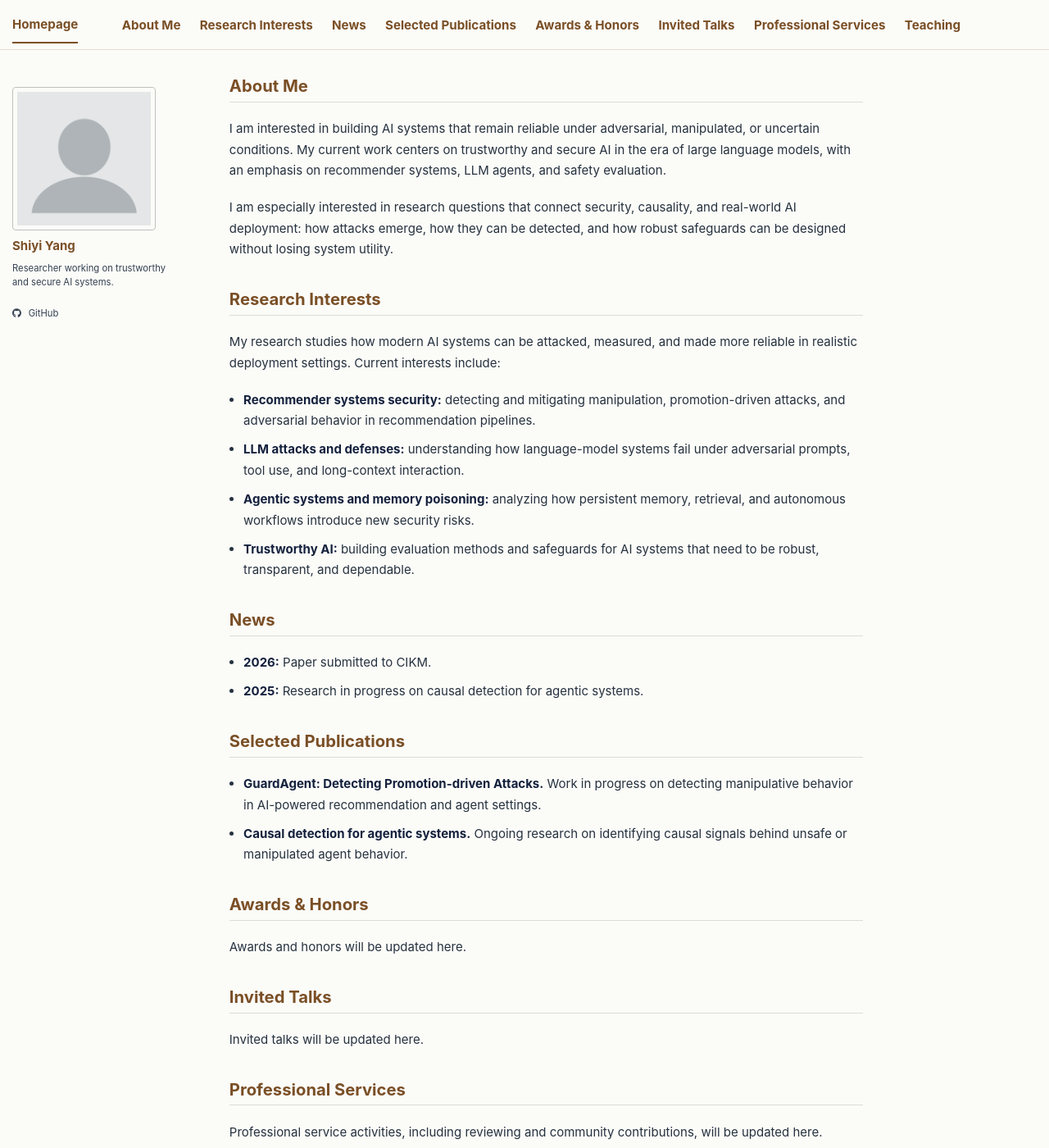
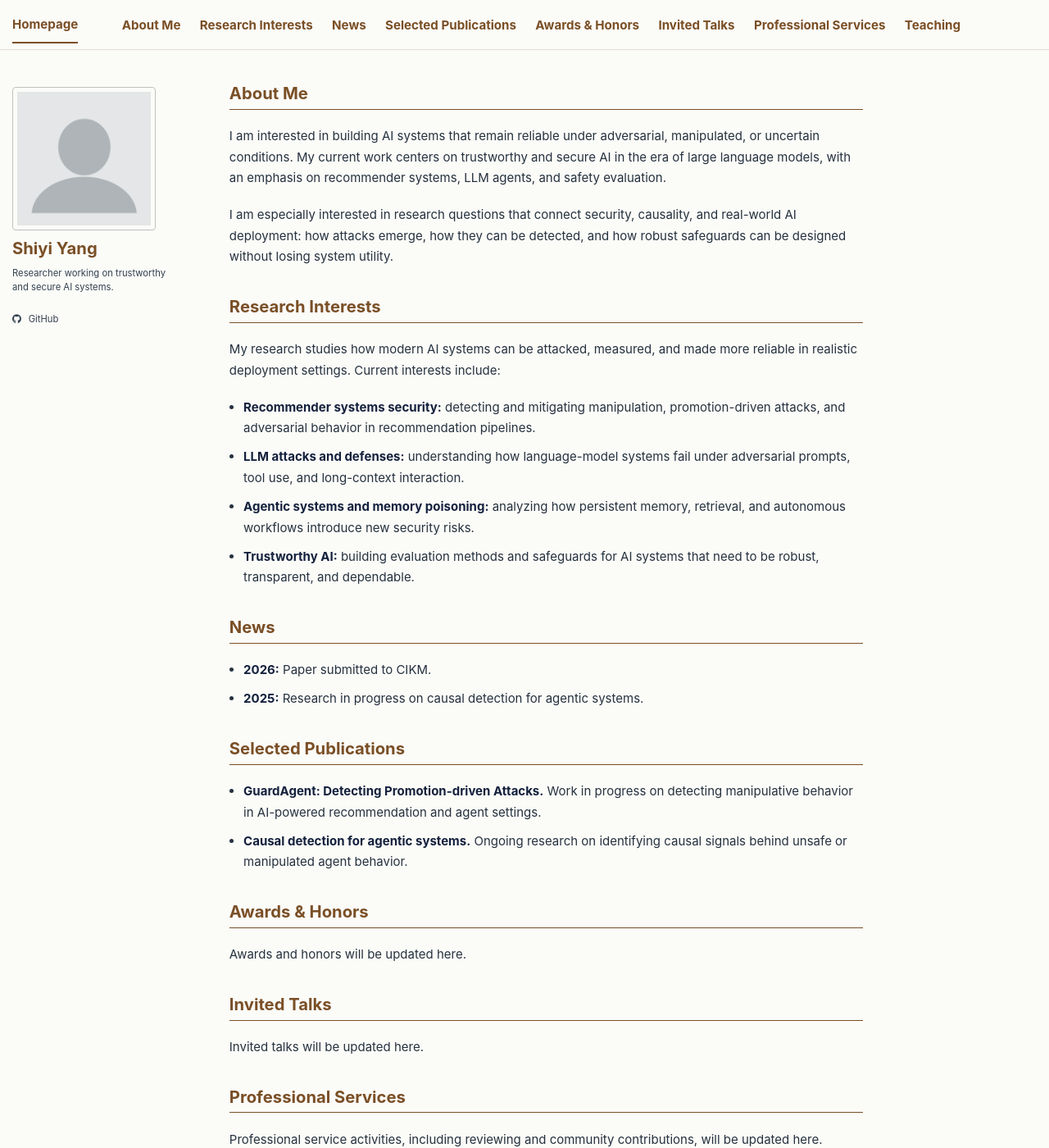
Before and after one commit to shiyiyang-ai/shiyiyang-ai.github.io, a Jekyll site: the page built from _pages/about.md, in a window 1280 px wide and 1400 px high. Shown: the whole window at 82% size. Built offline with Jekyll 4.4.1, drawn with Linux system fonts in a browser that asks for light colours; a script bundle is joined from its source files by our own code; library files that are not in the unit come from our copies.

Commit message:
Refine academic heading spacing and rules

```diff
--- a/assets/css/main.scss
+++ b/assets/css/main.scss
@@ -105,7 +105,7 @@ body {
 }
 
 #main {
-  margin-top: 1.4em;
+  margin-top: 2em;
 }
 
 .page__content {
@@ -117,7 +117,7 @@ body {
   margin-top: 1.8em;
   padding-bottom: 0.3em;
   color: #7a4f26;
-  border-bottom: 1px solid #d9ded8;
+  border-bottom: 1px solid #7a4f26;
   font-size: 1.35em;
 }
 
@@ -152,7 +152,7 @@ body {
 
 .author__name {
   color: #7a4f26;
-  font-size: 1.35em;
+  font-size: 1.35em !important;
   line-height: 1.2;
 }
 
```
